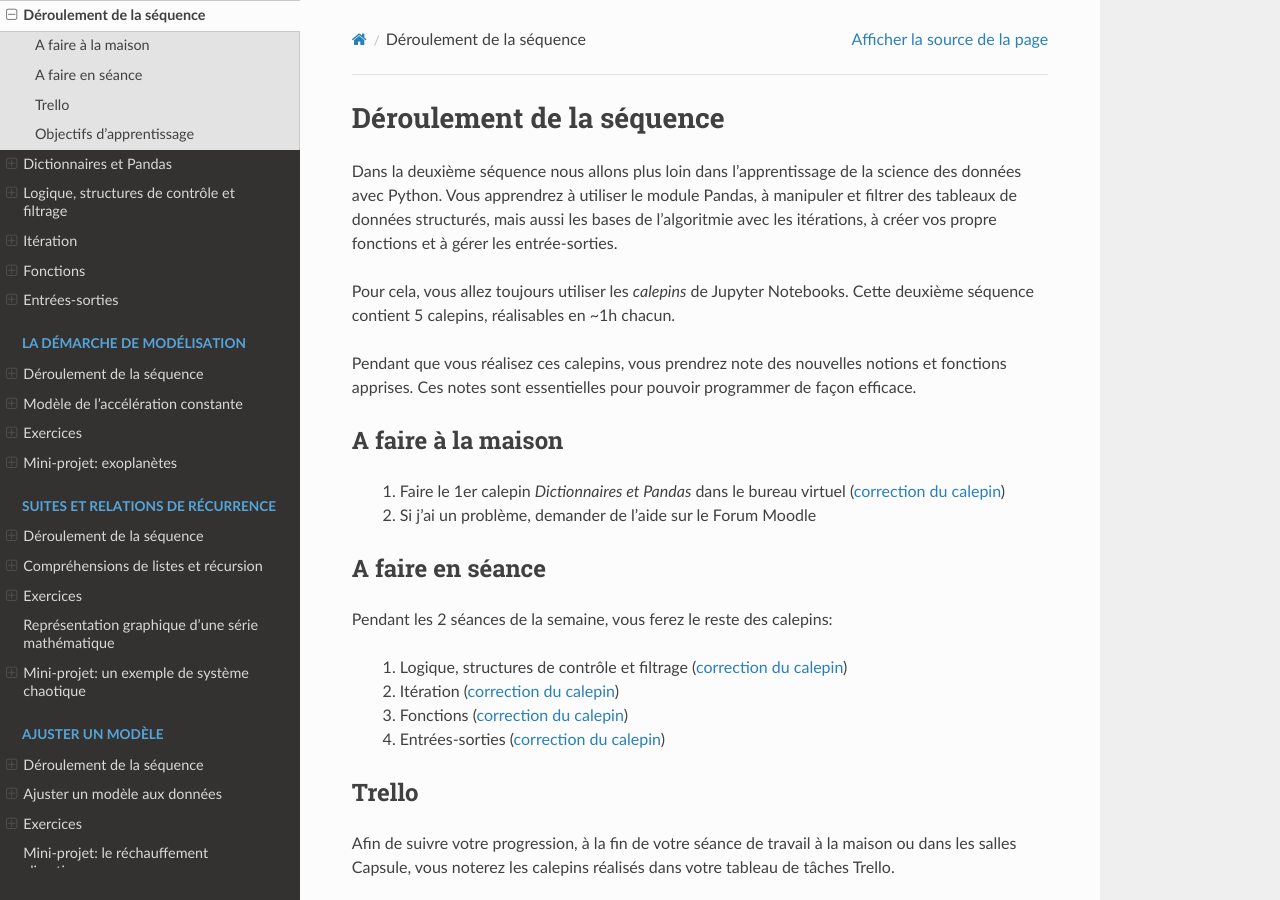
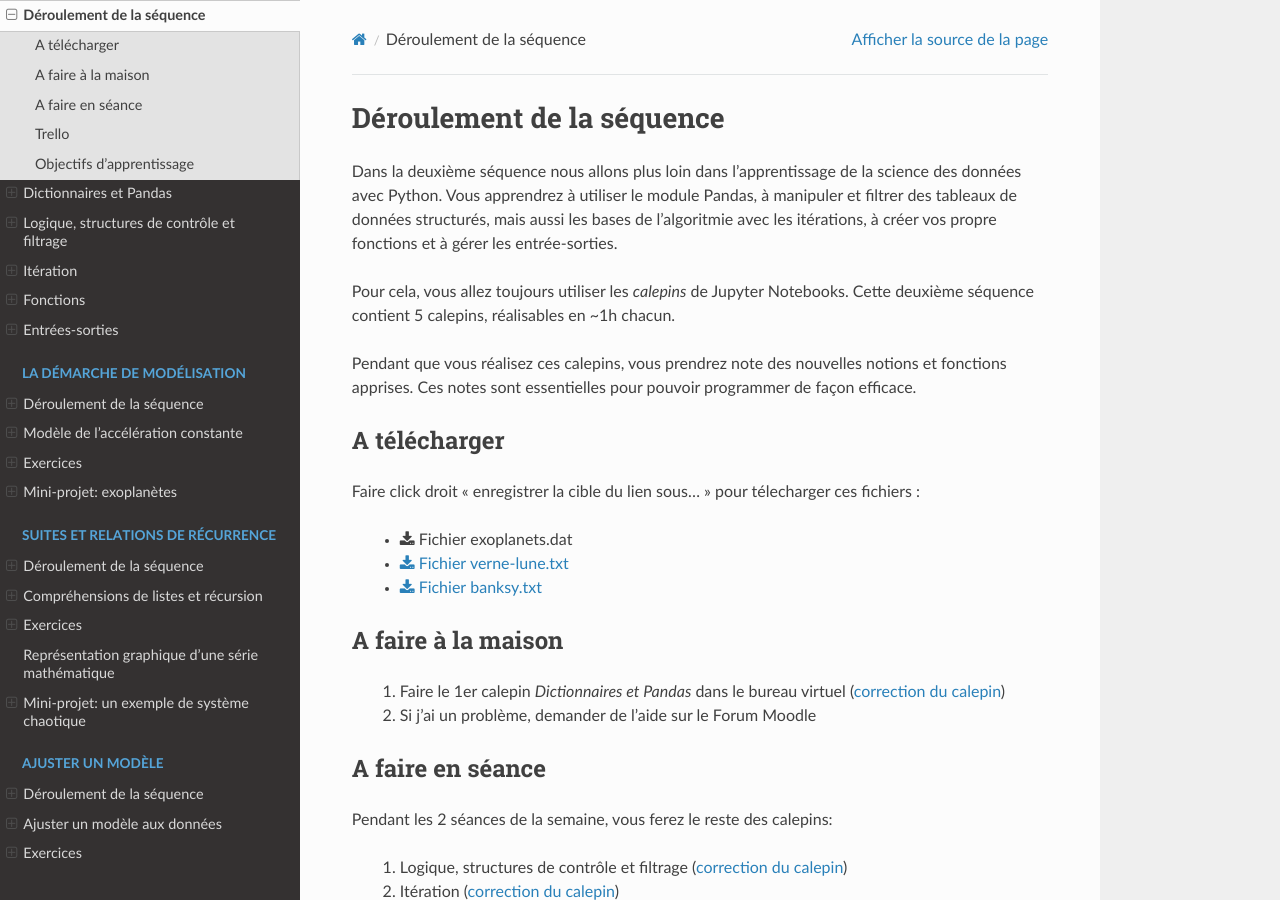
Before and after one commit to phys-mod/site, a Sphinx documentation site: the page built from source/sequences/02-python-intermediaire/contenu.rst, in a window 1280 px wide and 900 px high. Built offline with Sphinx 7.4.7 and the Read the Docs theme 2.0.0, drawn with Linux system fonts in a browser that asks for light colours.

Commit message:
download files

```diff
--- a/source/sequences/02-python-intermediaire/contenu.rst
+++ b/source/sequences/02-python-intermediaire/contenu.rst
@@ -11,6 +11,14 @@ Cette deuxième séquence contient 5 calepins, réalisables en ~1h chacun.
 
 Pendant que vous réalisez ces calepins, vous prendrez note des nouvelles notions et fonctions apprises.
 Ces notes sont essentielles pour pouvoir programmer de façon efficace.
+
+A télécharger
+-------------
+Faire click droit "enregistrer la cible du lien sous..." pour télecharger ces fichiers :
+
+  - :download:`Fichier exoplanets.dat <../../notebooks/02-python-intermediaire/exoplanets.dat>`
+  - :download:`Fichier verne-lune.txt <../../notebooks/02-python-intermediaire/verne-lune.txt>`
+  - :download:`Fichier banksy.txt <../../notebooks/02-python-intermediaire/banksy.txt>`
 
 A faire à la maison
 -------------------
```
